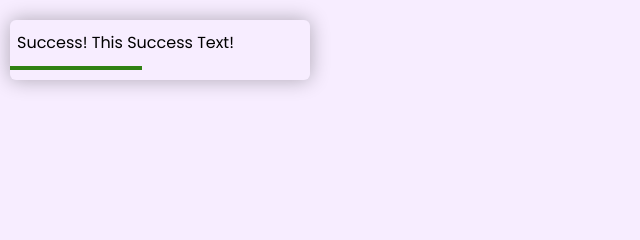
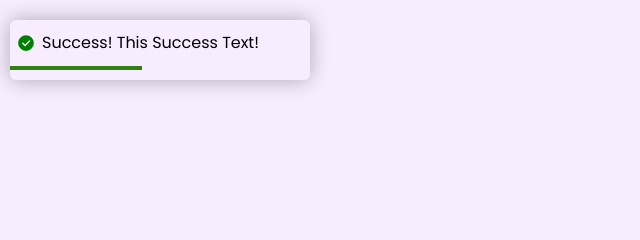
Before and after one commit to tonmoy3673/Toast-App, a plain HTML site: page index.html in a window 1280 px wide. Both pictures are taken after a click on the button "Success". Shown: the top 240 px of the page, 0-640 px from the left. Drawn offline with Linux system fonts and the light colour scheme.

Commit message:
:tada: completed toast project

```diff
--- a/app.js
+++ b/app.js
@@ -1,11 +1,17 @@
-console.log('connected');
+
 // ========== get toast container ========//
 const toastBox= document.getElementById('toast-container');
 
 // ========= set toast msg =======//
-let successMsg = 'Success! This Success Text!';
-let errorMsg = 'Error! This is Error Text!'
-let warnMsg ='Warning! This is warning Text!'
+let successMsg = `<svg xmlns="http://www.w3.org/2000/svg" width="18" height="18" viewBox="0 0 1024 1024">
+	<path fill="green" d="M512 64a448 448 0 1 1 0 896a448 448 0 0 1 0-896m-55.808 536.384l-99.52-99.584a38.4 38.4 0 1 0-54.336 54.336l126.72 126.72a38.27 38.27 0 0 0 54.336 0l262.4-262.464a38.4 38.4 0 1 0-54.272-54.336z" />
+</svg> Success! This Success Text!`;
+let errorMsg = `<svg xmlns="http://www.w3.org/2000/svg" width="18" height="18" viewBox="0 0 24 24">
+	<path fill="red" d="M12 17q.425 0 .713-.288T13 16t-.288-.712T12 15t-.712.288T11 16t.288.713T12 17m-1-4h2V7h-2zm1 9q-2.075 0-3.9-.788t-3.175-2.137T2.788 15.9T2 12t.788-3.9t2.137-3.175T8.1 2.788T12 2t3.9.788t3.175 2.137T21.213 8.1T22 12t-.788 3.9t-2.137 3.175t-3.175 2.138T12 22" />
+</svg> Error! This is Error Text!`
+let warnMsg =`<svg xmlns="http://www.w3.org/2000/svg" width="18" height="18" viewBox="0 0 12 12">
+	<path fill="darkgoldenrod" d="M5.214 1.459a.903.903 0 0 1 1.572 0l4.092 7.169c.348.61-.089 1.372-.787 1.372H1.91c-.698 0-1.135-.762-.787-1.372zM5.5 4.5v1a.5.5 0 0 0 1 0v-1a.5.5 0 0 0-1 0M6 6.75a.75.75 0 1 0 0 1.5a.75.75 0 0 0 0-1.5" />
+</svg> Warning! This is warning Text!`
 
 
 
@@ -14,11 +20,15 @@ const displayToast=(msg)=>{
     const toastDiv = document.createElement('div');
     toastDiv.classList.add('toast-div');
     const toast = document.createElement('p');
+    toast.classList.add('toast')
     if (msg==successMsg) {
         toastDiv.classList.add('success')
     }
     else if (msg==errorMsg){
-
+        toastDiv.classList.add('error')
+    }
+    else {
+        toastDiv.classList.add('warning')
     }
     toast.innerHTML= msg;
     toastDiv.appendChild(toast);
--- a/style.css
+++ b/style.css
@@ -76,6 +76,12 @@ body{
     box-shadow: 0 0 20px rgba(0,0,0,0.3);
     position: relative;
 
+
+}
+.toast{
+    display: flex;
+    align-items: center;
+    gap: 7px;
 }
 .toast-div::after{
     content: '';
```
